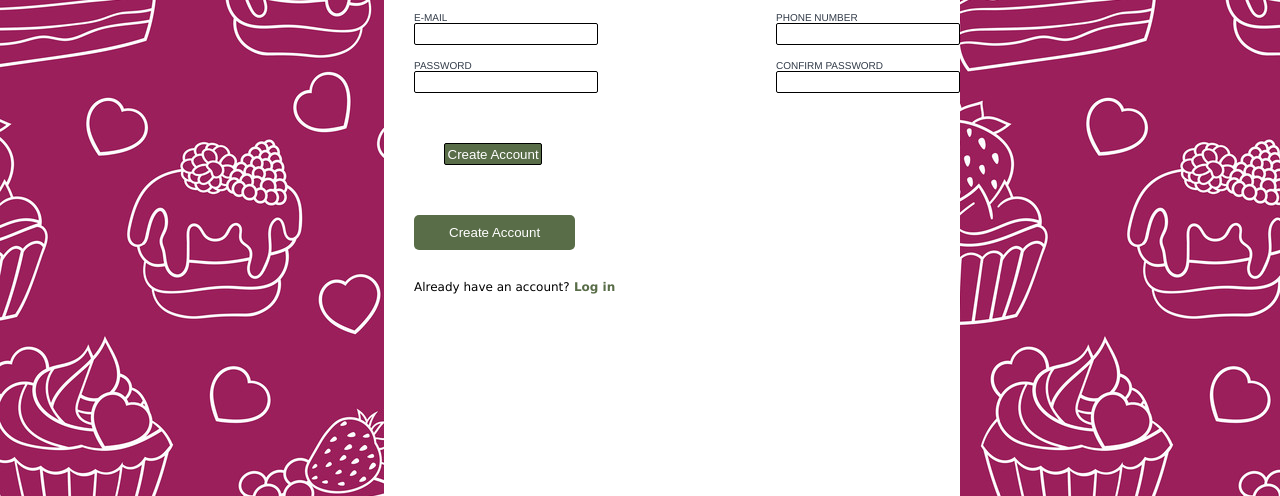
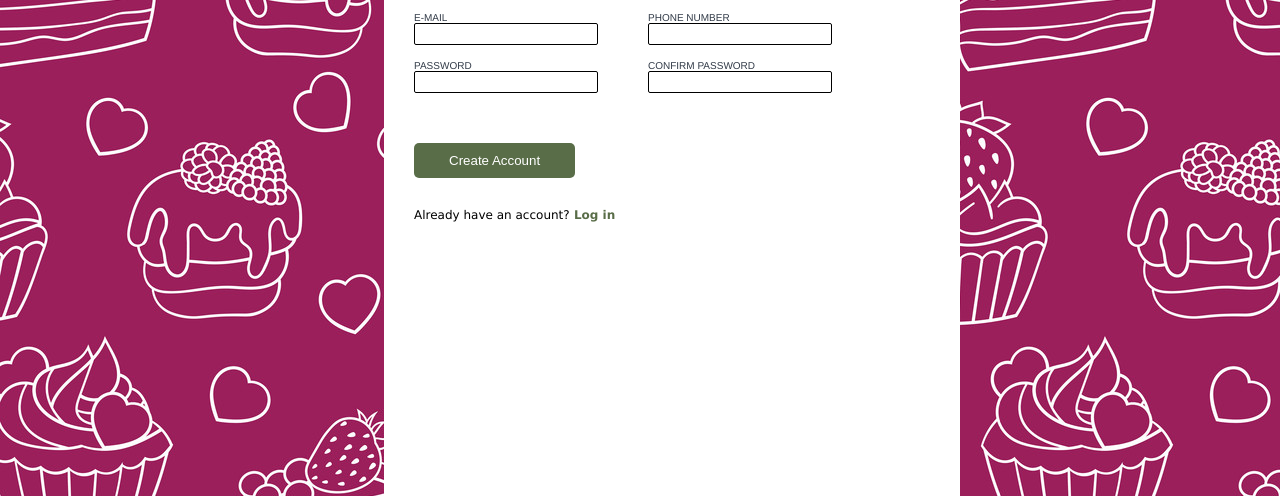
Before and after one commit to Laftman/signup-SHI, a plain HTML site: page index.html in a window 1280 px wide. Shown: the part 304-800 px from the top of the page. Drawn offline with Linux system fonts and the light colour scheme.

Commit message:
Update index.html

```diff
--- a/index.html
+++ b/index.html
@@ -32,7 +32,6 @@
                         <p>FIRST  NAME</p><input type="text" placeholder="Thor">
                         <p>E-MAIL</p><input type="text">
                         <p>PASSWORD</p><input type="password">
-                        <input type="submit" value="Create Account" class="submit">
                     </div>
                     <div class="form2">
                         <p>LAST  NAME</p><input type="text" placeholder="odinson">
```
